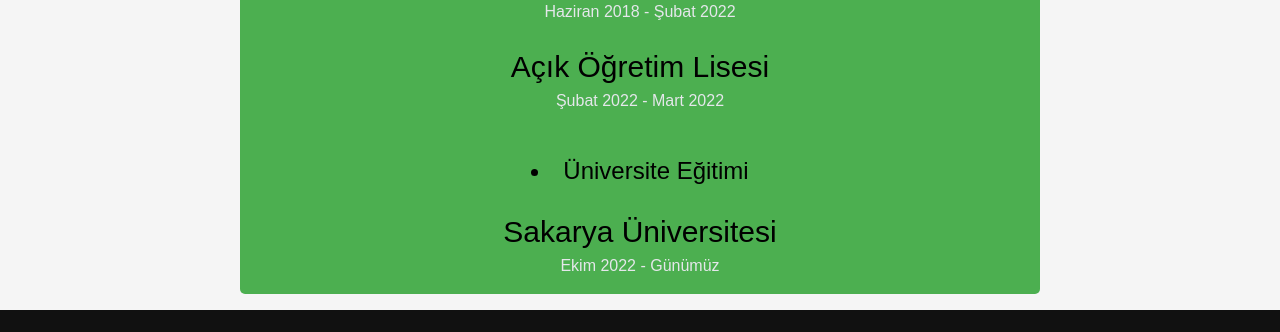
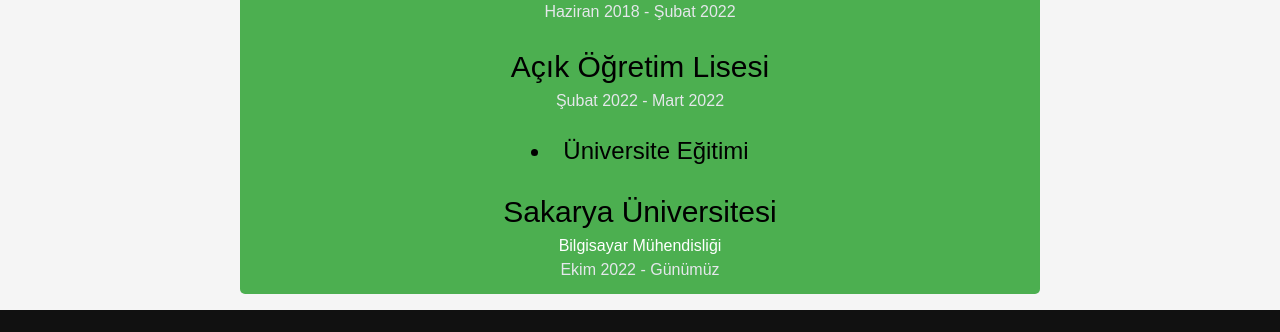
Before and after one commit to cengomer/proje-1, a React (Create React App) app: page / in a window 1280 px wide. Shown: the part 1800-2132 px from the top of the page. Built offline with nearby package versions, Linux system fonts and the light colour scheme; no server answers.

Commit message:
edited on cv page

```diff
--- a/src/components/Cv/Cv.jsx
+++ b/src/components/Cv/Cv.jsx
@@ -15,9 +15,9 @@
 <p className='text-gray-200'>Haziran 2018 - Şubat 2022</p>
 <h3 className='text-[30px] mt-5'>Açık Öğretim Lisesi</h3>
 <p className='text-gray-200'>Şubat 2022 - Mart 2022</p>
-<li className='text-[24px] text-[#333333 ] mt-10'>Üniversite Eğitimi</li>
+<li className='text-[24px] text-[#333333 ] mt-5'>Üniversite Eğitimi</li>
 <h3 className='text-[30px] mt-5'>Sakarya Üniversitesi</h3>
-<p className='text-gray-200'>Ekim 2022 - Günümüz</p>
+<p className='text-gray-200'><span className='text-white'>Bilgisayar Mühendisliği</span><br/>Ekim 2022 - Günümüz</p>
 </div>
 </header>
     </div>
```
